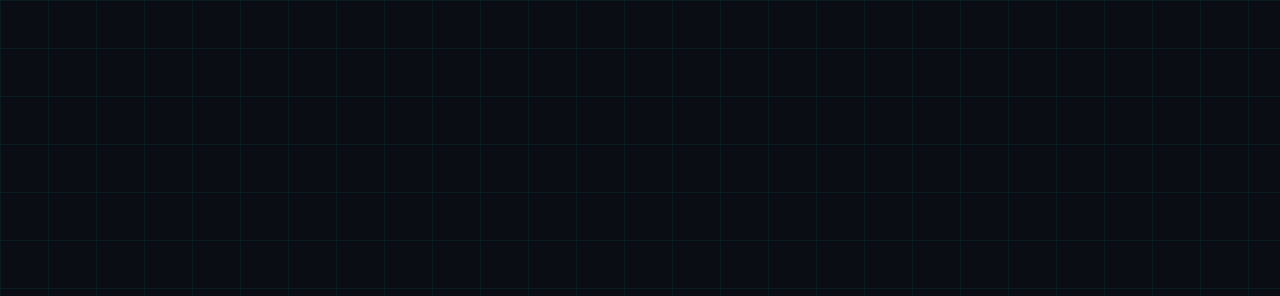
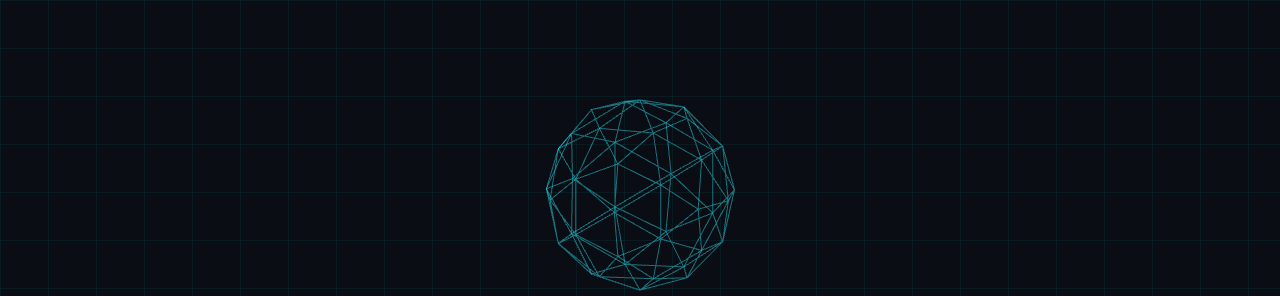
Before and after one commit to GadDev/mp-pong-2020, a website built with Vite: page index.html in a window 1280 px wide. Shown: the top 296 px of the page. Built offline with nearby package versions, Linux system fonts and the light colour scheme; animation ran at ten frames a second.

Commit message:
feat: add a faceless pre-game presence to the intro and menu
EXPLORATION.md §3 Tier 1 — a cyan wireframe icosahedron above the title
that turns slowly on its own, quickens and leans toward the pointer while
you move, and eases back down when you stop, plus two boot fragments
(SYSTEM READY. / AWAITING INPUT.) that brighten its edges and then fall
silent for the session.

Deliberately not a face: LORE.md keeps OPERATOR a function until the Act 3
dossier, so a presence that reads as a character at boot would spend the
reveal on the title screen.

It renders in-canvas on its own bare scene through the shared renderer, so
the canvas moves out of gameLayer into an always-visible layer; the HUD
still hides off-play and all chrome stays DOM overlays. The mark is sized
and placed in pixels rather than world units — with separate offsets for
the intro (bare title) and menu (title plus list) — so it clears the text
at any viewport height, and prefers-reduced-motion disables its movement
while keeping the speech brightening.

Docs: EXPLORATION.md §3 marked decided, §2's stale "intro never
auto-advances" claim corrected, same stale item dropped from CLAUDE.md.

Co-Authored-By: Claude Opus 5 (1M context) <noreply@anthropic.com>

```diff
--- a/src/main.ts
+++ b/src/main.ts
@@ -9,6 +9,8 @@ import { createIntroScreen } from "./ui/intro";
 import { createMainMenu } from "./ui/mainMenu";
 import { createOptionsScreen } from "./ui/options";
 import { createPauseOverlay } from "./ui/pause";
+import { createPresence } from "./presence/presence";
+import { createPresenceVoice } from "./presence/voice";
 import { getSkipIntro, getVolume, setSkipIntro, setVolume } from "./persistence";
 
 const appElement = document.querySelector<HTMLDivElement>("#app");
@@ -16,6 +18,12 @@ if (!appElement) {
   throw new Error("#app root element not found");
 }
 const app: HTMLDivElement = appElement;
+
+// The canvas is shared by the reveal scene and the pre-game presence, so it
+// lives outside gameLayer — gameLayer (the HUD) still hides off-play, but
+// hiding the canvas would take the presence down with it.
+const canvasLayer = document.createElement("div");
+app.appendChild(canvasLayer);
 
 const gameLayer = document.createElement("div");
 app.appendChild(gameLayer);
@@ -31,7 +39,11 @@ const camera = new THREE.PerspectiveCamera(
 
 const renderer = new THREE.WebGLRenderer({ antialias: true });
 renderer.setSize(window.innerWidth, window.innerHeight);
-gameLayer.appendChild(renderer.domElement);
+canvasLayer.appendChild(renderer.domElement);
+
+const presence = createPresence();
+const presenceVoice = createPresenceVoice();
+app.appendChild(presenceVoice.element);
 
 const hud = new RevealHud(gameLayer);
 const audio = new RevealAudio();
@@ -39,8 +51,10 @@ const timeline = new RevealTimeline();
 audio.setMasterVolume(getVolume());
 
 window.addEventListener("resize", () => {
-  camera.aspect = window.innerWidth / window.innerHeight;
+  const aspect = window.innerWidth / window.innerHeight;
+  camera.aspect = aspect;
   camera.updateProjectionMatrix();
+  presence.setViewport(window.innerWidth, window.innerHeight);
   renderer.setSize(window.innerWidth, window.innerHeight);
 });
 
@@ -84,6 +98,12 @@ function showScreen(screen: Screen): void {
 
   const gameVisible = screen === "playing" || screen === "paused";
   gameLayer.style.display = gameVisible ? "block" : "none";
+  // The presence belongs to the pre-game chrome only. Once a match is on
+  // screen, OPERATOR is the only thing paying attention to the player.
+  presenceVoice.element.style.display = gameVisible ? "none" : "flex";
+  // The intro is a bare title; the menu adds a list under it. The mark sits
+  // just above whichever, so it has to know which is on screen.
+  presence.setLayout(screen === "intro" ? "intro" : "menu");
 
   if (screen === "intro") {
     overlay = createIntroScreen({ onSkip: () => showScreen("menu") });
@@ -175,11 +195,28 @@ window.addEventListener("keydown", (event) => {
 window.addEventListener("click", () => audio.resume());
 
 showScreen(currentScreen);
+// Boot fragments run once, with the intro beat. Skipping the intro skips
+// them too — they're the cabinet waking up, not a greeting.
+if (currentScreen === "intro") presenceVoice.start();
+
+let lastFrameTimestamp = performance.now() / 1000;
 
 function animate(): void {
   requestAnimationFrame(animate);
   const now = tickGameClock(currentScreen === "playing");
-  if (currentScreen !== "playing" && currentScreen !== "paused") return;
+
+  const raw = performance.now() / 1000;
+  // Clamped: a backgrounded tab returns one enormous delta, which would
+  // otherwise snap the presence through a whole rotation on the first frame.
+  const dt = Math.min(raw - lastFrameTimestamp, 0.1);
+  lastFrameTimestamp = raw;
+
+  if (currentScreen !== "playing" && currentScreen !== "paused") {
+    presenceVoice.update(dt);
+    presence.update(dt, presenceVoice.isSpeaking());
+    renderer.render(presence.scene, presence.camera);
+    return;
+  }
 
   // Paused: freeze game/HUD/audio state, but keep painting the same frame —
   // an idle WebGL canvas that stops issuing draw calls while still visible
--- /dev/null
+++ b/src/presence/presence.css
@@ -0,0 +1,25 @@
+/* Boot fragments spoken by the pre-game presence. Act 1 typography only:
+   small, gray, monospace — never larger or louder than the in-game HUD,
+   per MOODBOARD.md's rule that the chrome stays plainer than the game. */
+
+.presence-voice {
+  position: fixed;
+  inset: auto 0 14vh 0;
+  display: flex;
+  justify-content: center;
+  pointer-events: none;
+  font-family: "Courier New", monospace;
+  z-index: 10;
+}
+
+.presence-voice__line {
+  font-size: 12px;
+  letter-spacing: 0.28em;
+  color: #c8c8c8;
+  opacity: 0;
+  transition: opacity 0.45s ease;
+}
+
+.presence-voice__line--visible {
+  opacity: 0.75;
+}
--- /dev/null
+++ b/src/presence/presence.ts
@@ -0,0 +1,200 @@
+import * as THREE from "three";
+import { CYAN, NEAR_WHITE, VOID_BLACK } from "../reveal/palette";
+
+/**
+ * The pre-game presence — `EXPLORATION.md` §3, Tier 1 ("the Bit, not the
+ * MCP"). A non-anthropomorphic object with obvious internal state that
+ * reacts to the player: it turns slowly on its own, quickens and leans
+ * toward the cursor while you move, and eases back down when you stop.
+ *
+ * Deliberately not a face. `LORE.md` keeps OPERATOR a *function* until the
+ * Act 3 dossier, so nothing here may read as a character on a first pass.
+ * It also may not telegraph the arena (`MOODBOARD.md`: the intro has "no
+ * grid yet"), which is why this owns its own bare scene rather than
+ * borrowing the court from `reveal/scene.ts`.
+ */
+export type PresenceLayout = "intro" | "menu";
+
+export interface Presence {
+  scene: THREE.Scene;
+  camera: THREE.PerspectiveCamera;
+  /** `speaking` brightens the edges while a voice fragment is on screen. */
+  update(dt: number, speaking: boolean): void;
+  setViewport(width: number, height: number): void;
+  /** Which overlay is on screen — decides how much room the text needs. */
+  setLayout(kind: PresenceLayout): void;
+  dispose(): void;
+}
+
+const RADIUS = 0.58; // world units; the on-screen size is set by setViewport
+// The overlay chrome is laid out in fixed pixels (ui/theme.css), but a
+// perspective object scales with viewport *height* — so the mark is sized and
+// placed in pixels and converted to world units. Without this it collides with
+// the title on short windows and drifts away from it on tall ones.
+// How far the centred overlay text reaches above the middle of the screen:
+// the intro is a 48px title alone, the menu adds the options list under it.
+const CHROME_HALF_HEIGHT_PX = { intro: 24, menu: 96 } as const;
+const GAP_PX = 14;
+const MAX_RADIUS_PX = 95;
+const MIN_RADIUS_PX = 26;
+const BASE_SPIN = 0.06; // rad/s — never fully stops, so it's alive on load
+const ATTENTIVE_SPIN = 0.26; // rad/s while the player is moving
+const SETTLE_AFTER = 0.45; // s of pointer stillness before it eases back down
+const SPIN_DAMPING = 2.2; // how fast spin approaches its target
+const TILT_DAMPING = 2.6; // how fast the lean follows the cursor
+const MAX_TILT = 0.32; // rad — a lean, not a stare
+const QUIET_OPACITY = 0.42;
+const SPEAKING_OPACITY = 0.95;
+
+export function createPresence(): Presence {
+  const scene = new THREE.Scene();
+  scene.background = new THREE.Color(VOID_BLACK);
+
+  const camera = new THREE.PerspectiveCamera(
+    45,
+    window.innerWidth / window.innerHeight,
+    0.1,
+    100,
+  );
+  camera.position.set(0, 0, 4.6);
+
+  // Parent leans toward the cursor, child spins — separated so the two
+  // motions can't fight each other on the same Euler.
+  const tilt = new THREE.Group();
+  const spinner = new THREE.Group();
+  tilt.add(spinner);
+  scene.add(tilt);
+
+  const solid = new THREE.IcosahedronGeometry(RADIUS, 1);
+  const geometry = new THREE.WireframeGeometry(solid);
+  solid.dispose();
+
+  const material = new THREE.LineBasicMaterial({
+    color: CYAN,
+    transparent: true,
+    opacity: QUIET_OPACITY,
+  });
+  const wireframe = new THREE.LineSegments(geometry, material);
+  spinner.add(wireframe);
+
+  // Photosensitivity: no drift, no pulse, no spin. The object still exists
+  // and still brightens when it speaks — it just never moves.
+  const reducedMotion = window.matchMedia(
+    "(prefers-reduced-motion: reduce)",
+  ).matches;
+
+  const pointer = new THREE.Vector2(0, 0);
+  // Starts settled but not stopped: a player who never touches the mouse —
+  // or is on a touch device, which has no passive pointer movement to wake it
+  // — still sees a presence that's turning, just slowly.
+  let sincePointerMove = SETTLE_AFTER;
+  let spin = BASE_SPIN;
+  let speakingMix = 0;
+
+  function onPointerMove(event: PointerEvent): void {
+    pointer.set(
+      (event.clientX / window.innerWidth) * 2 - 1,
+      (event.clientY / window.innerHeight) * 2 - 1,
+    );
+    sincePointerMove = 0;
+  }
+  window.addEventListener("pointermove", onPointerMove);
+
+  let layoutKind: PresenceLayout = "menu";
+  let viewportHeight = window.innerHeight;
+
+  /**
+   * Sizes and places the mark in pixel terms: as large as fits, capped, and
+   * always clear of both the text below it and the top of the frame.
+   */
+  function applyLayout(): void {
+    const worldPerPx =
+      (2 * Math.tan(THREE.MathUtils.degToRad(camera.fov / 2)) *
+        camera.position.z) /
+      viewportHeight;
+
+    const chromeHalfPx = CHROME_HALF_HEIGHT_PX[layoutKind];
+    // Half the space left between the text block and the top of the frame.
+    const available = (viewportHeight / 2 - chromeHalfPx - GAP_PX * 2) / 2;
+    const radiusPx = Math.max(
+      MIN_RADIUS_PX,
+      Math.min(MAX_RADIUS_PX, available),
+    );
+    const offsetPx = chromeHalfPx + GAP_PX + radiusPx;
+
+    tilt.scale.setScalar((radiusPx * worldPerPx) / RADIUS);
+    tilt.position.y = offsetPx * worldPerPx;
+  }
+
+  function setViewport(width: number, height: number): void {
+    camera.aspect = width / height;
+    camera.updateProjectionMatrix();
+    viewportHeight = height;
+    applyLayout();
+  }
+
+  function setLayout(kind: PresenceLayout): void {
+    layoutKind = kind;
+    applyLayout();
+  }
+
+  setViewport(window.innerWidth, window.innerHeight);
+
+  const quietColor = new THREE.Color(CYAN);
+  const speakingColor = new THREE.Color(NEAR_WHITE);
+
+  function update(dt: number, speaking: boolean): void {
+    // Speech brightening is the one thing reduced motion keeps — it's a
+    // fade, not movement, and it's what makes a fragment feel spoken.
+    speakingMix = approach(speakingMix, speaking ? 1 : 0, dt * 4);
+    material.opacity =
+      QUIET_OPACITY + (SPEAKING_OPACITY - QUIET_OPACITY) * speakingMix;
+    material.color.copy(quietColor).lerp(speakingColor, speakingMix * 0.8);
+
+    if (reducedMotion) return;
+
+    sincePointerMove += dt;
+    const attentive = sincePointerMove < SETTLE_AFTER;
+
+    spin = approach(
+      spin,
+      attentive ? ATTENTIVE_SPIN : BASE_SPIN,
+      dt * SPIN_DAMPING,
+    );
+    spinner.rotation.y += spin * dt;
+
+    tilt.rotation.x = approach(
+      tilt.rotation.x,
+      pointer.y * MAX_TILT,
+      dt * TILT_DAMPING,
+    );
+    tilt.rotation.y = approach(
+      tilt.rotation.y,
+      pointer.x * MAX_TILT,
+      dt * TILT_DAMPING,
+    );
+
+    const pulse = 1 + speakingMix * 0.035;
+    spinner.scale.setScalar(pulse);
+  }
+
+  return {
+    scene,
+    camera,
+    update,
+    setViewport,
+    setLayout,
+    dispose(): void {
+      window.removeEventListener("pointermove", onPointerMove);
+      geometry.dispose();
+      material.dispose();
+      scene.clear();
+    },
+  };
+}
+
+/** Frame-rate independent approach toward a target (no delta-time bug). */
+function approach(current: number, target: number, rate: number): number {
+  const t = 1 - Math.exp(-Math.max(rate, 0));
+  return current + (target - current) * t;
+}
--- /dev/null
+++ b/src/presence/voice.ts
@@ -0,0 +1,72 @@
+import "./presence.css";
+
+/**
+ * What the presence "says" at boot. Two fragments, then silence.
+ *
+ * Register is fixed by `LORE.md`: clinical, bureaucratic, giving away
+ * nothing. It states machine status — it never greets the player, names
+ * them, or acknowledges them as a person. `EXPLORATION.md` §2 flags
+ * "WELCOME BACK, SUBJECT" as a direct violation, because the interface
+ * must have no memory the player can go looking for.
+ */
+const SCRIPT: ReadonlyArray<{ at: number; text: string; hold: number }> = [
+  { at: 0.8, text: "SYSTEM READY.", hold: 1.5 },
+  { at: 2.6, text: "AWAITING INPUT.", hold: 1.6 },
+];
+
+export interface PresenceVoice {
+  element: HTMLElement;
+  /** Runs the boot fragments once; silent for the rest of the session. */
+  start(): void;
+  update(dt: number): void;
+  /** True while a fragment is on screen — drives the edge brightening. */
+  isSpeaking(): boolean;
+  dispose(): void;
+}
+
+export function createPresenceVoice(): PresenceVoice {
+  const element = document.createElement("div");
+  element.className = "presence-voice";
+
+  const line = document.createElement("span");
+  line.className = "presence-voice__line";
+  element.append(line);
+
+  let elapsed = 0;
+  let running = false;
+  let speaking = false;
+
+  return {
+    element,
+    start(): void {
+      elapsed = 0;
+      running = true;
+    },
+    update(dt: number): void {
+      if (!running) return;
+      elapsed += dt;
+
+      const active = SCRIPT.find(
+        (fragment) =>
+          elapsed >= fragment.at && elapsed < fragment.at + fragment.hold,
+      );
+
+      speaking = active !== undefined;
+      if (active) {
+        if (line.textContent !== active.text) line.textContent = active.text;
+        line.classList.add("presence-voice__line--visible");
+      } else {
+        line.classList.remove("presence-voice__line--visible");
+      }
+
+      const last = SCRIPT[SCRIPT.length - 1];
+      if (elapsed > last.at + last.hold) running = false;
+    },
+    isSpeaking(): boolean {
+      return speaking;
+    },
+    dispose(): void {
+      element.remove();
+    },
+  };
+}
--- a/src/ui/intro.ts
+++ b/src/ui/intro.ts
@@ -11,7 +11,9 @@ export interface IntroScreenOptions {
  */
 export function createIntroScreen({ onSkip }: IntroScreenOptions): HTMLElement {
   const root = document.createElement("div");
-  root.className = "screen";
+  // Transparent so the pre-game presence (src/presence/) shows through; no
+  // grid lines here, per MOODBOARD.md's "nothing that telegraphs the arena."
+  root.className = "screen screen--transparent";
   root.style.backgroundImage = "none";
 
   const title = document.createElement("div");
--- a/src/ui/mainMenu.ts
+++ b/src/ui/mainMenu.ts
@@ -19,7 +19,7 @@ export function createMainMenu({
   onOptions,
 }: MainMenuOptions): HTMLElement {
   const root = document.createElement("div");
-  root.className = "screen";
+  root.className = "screen screen--transparent";
 
   const title = document.createElement("div");
   title.className = "screen__title";
--- a/src/ui/options.ts
+++ b/src/ui/options.ts
@@ -21,7 +21,7 @@ export function createOptionsScreen(
   { onVolumeChange, onSkipIntroChange, onBack }: OptionsScreenCallbacks,
 ): HTMLElement {
   const root = document.createElement("div");
-  root.className = "screen";
+  root.className = "screen screen--transparent";
 
   const title = document.createElement("div");
   title.className = "screen__title";
--- a/src/ui/theme.css
+++ b/src/ui/theme.css
@@ -20,6 +20,13 @@
   font-family: "Courier New", monospace;
   color: #c8c8c8;
   z-index: 20;
+}
+
+/* Screens the pre-game presence renders behind: the overlay fill has to
+   drop out so the canvas shows through. src/style.css keeps #0A0E14 under
+   everything, so there's still no seam. */
+.screen--transparent {
+  background-color: transparent;
 }
 
 /* Pause: the game scene stays visible but dimmed, not replaced. */
```
Also changed, not shown: CLAUDE.md (+7 -4 lines), docs/EXPLORATION.md (+19 -9 lines), .changeset/quiet-moons-listen.md (added).
